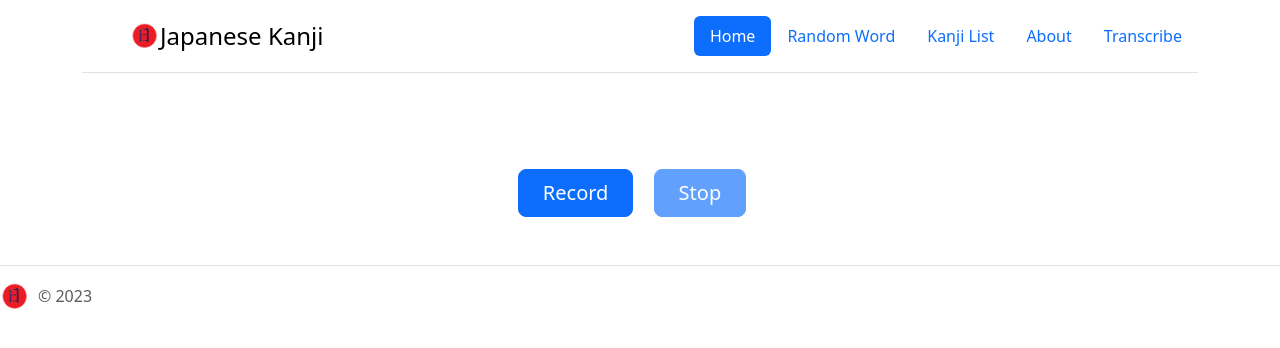
After one commit to ralphting/japanese_website, a Flask app: template templates/transcribe.html in a window 1280 px wide. The commit adds this page. Shown: the top 348 px of the page. Run offline with Flask 3, Linux system fonts and the light colour scheme; the template is opened without the code that fills it, so the values that code supplies are empty.

Commit message:
Working on adding speech recognition

```diff
--- a/main.py
+++ b/main.py
@@ -1,7 +1,7 @@
 import os
 import uuid
 
-from flask import Flask, render_template, request, redirect, flash
+from flask import Flask, render_template, request, redirect, flash, url_for
 from flask_sqlalchemy import SQLAlchemy
 import requests
 import speech_recognition as sr
@@ -10,7 +10,6 @@ JAPANESE_API_URL = "https://chibachoose.pythonanywhere.com/"
 
 app = Flask(__name__)
 app.config['SECRET_KEY'] = "SecretKey"
-app.config['UPLOAD_FOLDER'] = 'D://pythonProject/japanese_website/data'
 
 app.config['SQLALCHEMY_DATABASE_URI'] ='sqlite:///kanji.db'
 db = SQLAlchemy(app)
@@ -35,7 +34,13 @@ def list():
 def about():
     return render_template('about.html')
 
-@app.route('/save-record', methods=['POST'])
+@app.route('/transcribe', methods=['GET'])
+def transcribe():
+    text = ""
+    AUDIO_FILE = path.join(path.dirname(path.realpath(__file__)))
+    return render_template('transcribe.html')
+
+@app.route('/save_record', methods=['POST'])
 def save_record():
     # check if the post request has the file part
     if 'file' not in request.files:
@@ -48,9 +53,11 @@ def save_record():
         flash('No selected file')
         return redirect(request.url)
     file_name = "current_sound.wav"
-    full_file_name = os.path.join(app.config['UPLOAD_FOLDER'], file_name)
+    print(app.instance_path)
+    full_file_name = os.path.join(app.instance_path, file_name)
     file.save(full_file_name)
-    return '<h1>Success</h1>'
+    return redirect(request.url)
+
 
 if __name__ == "__main__":
     app.run(debug=True)
--- a/static/js/recorder.js
+++ b/static/js/recorder.js
@@ -28,7 +28,7 @@ function recordData() {
         //Chrome inspector shows that the post data includes a file and a title.
         $.ajax({
             type: 'POST',
-            url: '/save-record',
+            url: '/save_record',
             data: form,
             cache: false,
             processData: false,
--- a/templates/header.html
+++ b/templates/header.html
@@ -20,6 +20,7 @@
         <li class="nav-item"><a href="{{ url_for('word') }}" class="nav-link">Random Word</a></li>
         <li class="nav-item"><a href="{{ url_for('list') }}" class="nav-link">Kanji List</a></li>
         <li class="nav-item"><a href="{{ url_for('about') }}" class="nav-link">About</a></li>
+          <li class="nav-item"><a href="{{ url_for('transcribe') }}" class="nav-link">Transcribe</a></li>
       </ul>
     </header>
   </div>
--- /dev/null
+++ b/templates/transcribe.html
@@ -0,0 +1,9 @@
+{% include 'header.html' %}
+
+<div class="px-4 pt-5 my-5 text-center">
+            <!--These are buttons for recording sound-->
+            <button type="button" class="btn btn-primary btn-lg px-4 me-sm-3" id="recordButton">Record</button>
+            <button type="button" class="btn btn-primary btn-lg px-4 me-sm-3" id="stopButton" disabled>Stop</button>
+</div>
+
+{% include 'footer.html' %}
```
